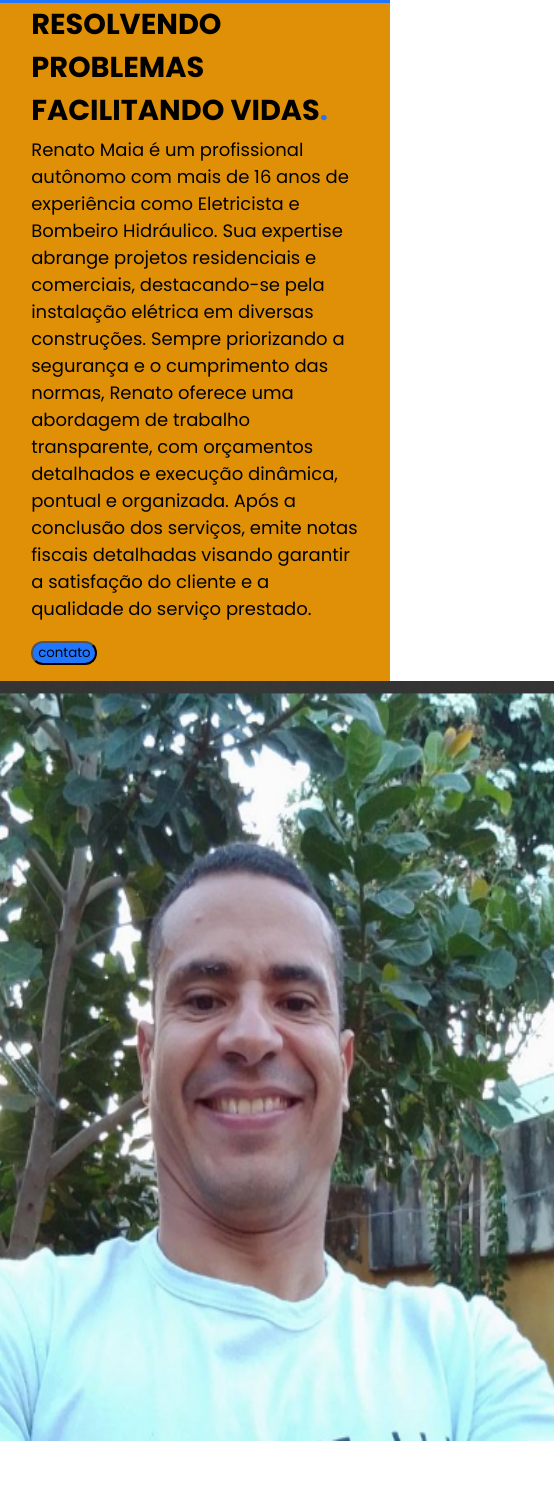
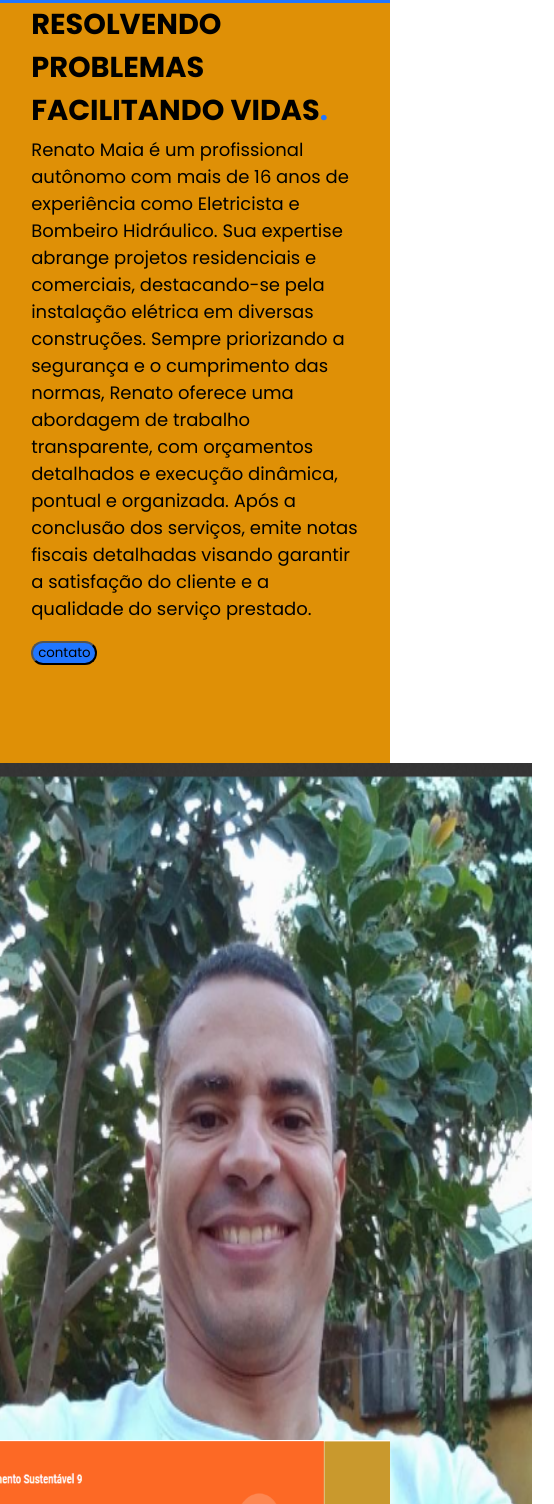
Before and after one commit to myguell-juan/projeto, a plain HTML site: page index.html in a window 390 px wide. Shown: the part 67-1571 px from the top of the page, 554 px wide, since content can reach past the window. Drawn offline with Linux system fonts and the light colour scheme.

Commit message:
7 commit

```diff
--- a/style.css
+++ b/style.css
@@ -170,8 +170,17 @@ button:hover{
 
     .Sobre{
         display: block;
+        width: 100%;
         flex-direction: column-reverse;
-        height: 98vh;
+    }
+
+    .fotodele img{
+        width: 110%;
+        height: 111%;
+    }
+
+    .txtsobre{
+        height: 100vh;
     }
 
     .contato{
@@ -187,6 +196,7 @@ button:hover{
         width: 55vh;
         height: 30vh;
     }
+
 }
 
 /* ANIMAÇÕES */
```
Also changed, not shown: index.html (+3 -3 lines).
